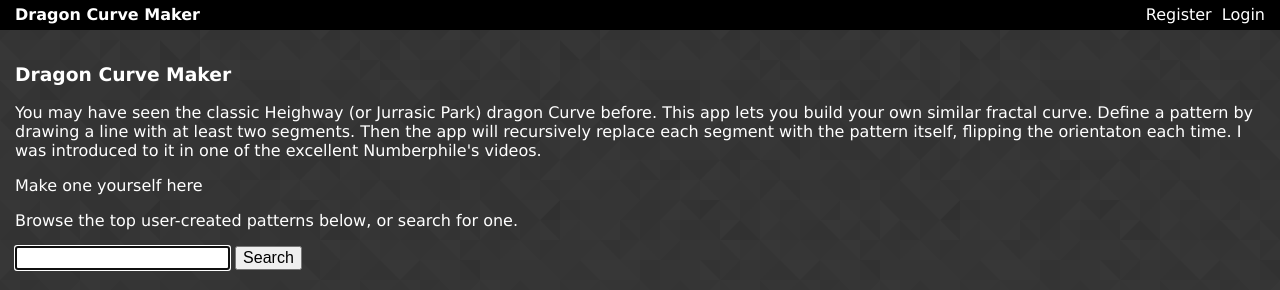
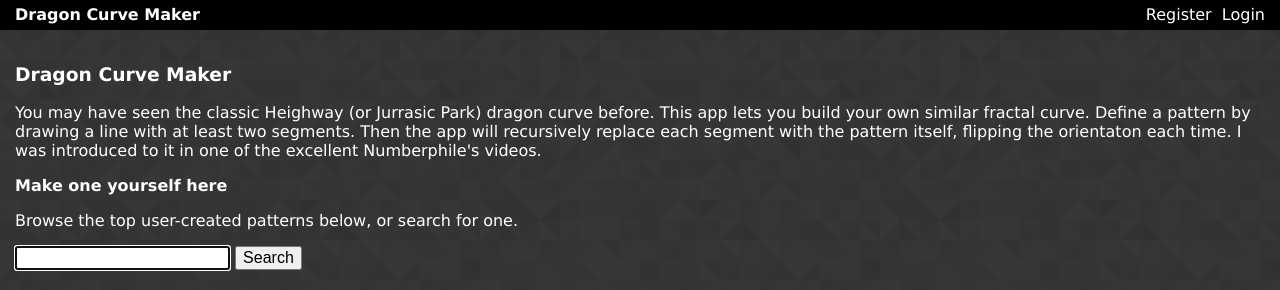
Before and after one commit to etoitau/etoitau-dragon, a Django app: page / in a window 1280 px wide. Shown: the top 290 px of the page. Run offline with Django 3.2, Linux system fonts and the light colour scheme; tables that the repository leaves empty hold one stand-in row (values such as "Sample post"); parts of the project's set-up code (start-up, migrations or seed data) failed here and were passed over; some libraries are stand-ins or nearby versions.

Commit message:
minor styling and links

```diff
--- a/dragon/static/dragon/viewer.js
+++ b/dragon/static/dragon/viewer.js
@@ -23,7 +23,7 @@ function viewer(in_pattern) {
     let draw_weight = 1;
     let gradations = 4;
     // set viewer box size
-    let box_dim = window.innerWidth * 0.9;
+    let box_dim = Math.min(window.innerWidth * 0.9, window.innerHeight *0.7);
 
 
     function render() {
--- a/dragon/templates/dragon/index.html
+++ b/dragon/templates/dragon/index.html
@@ -14,12 +14,12 @@
 
 {% block content %}
 <div class="content">
-    <h3>Dragon Curve Maker</h3>
+    <h3><a href="{% url 'index' %}" class="nostyle">Dragon Curve Maker</a></h3>
     {% if message %}<p>{{ message }}</p>{% endif %}
 
     <p>You may have seen the classic
     <a class="nostyle" target="_blank" href="https://en.wikipedia.org/wiki/Dragon_curve#Heighway_dragon">
-        Heighway (or Jurrasic Park) dragon Curve
+        Heighway (or Jurrasic Park) dragon curve
     </a>
     before. This app lets you build your own similar fractal curve. Define a pattern by drawing a line with
     at least two segments. Then the app will recursively replace each segment with the pattern itself, flipping
@@ -27,7 +27,7 @@
     <a class="nostyle" target="_blank" href="https://www.youtube.com/playlist?list=PLt5AfwLFPxWKaSnoaJgjVN-7Vl4Xdu4vT">
         one of the excellent Numberphile's videos</a>.
     </p>
-    <p><a class="nostyle" href="{% url 'draw' %}">Make one yourself here</a></p>
+    <p><a class="nostyle title" href="{% url 'draw' %}">Make one yourself here</a></p>
     <p>Browse the top user-created patterns below, or search for one.</p>
     <form id="search_form" action="{% url 'index' %}" method="get">
         {% csrf_token %}
--- a/dragon/templates/dragon/view.html
+++ b/dragon/templates/dragon/view.html
@@ -17,7 +17,11 @@
 <div class="content">
     <h3>View Pattern</h3>
     {% if message %}<p>{{ message }}</p>{% endif %}
-    <h4>{{ pattern.name }} by {{ pattern.creator.username }}</h4>
+    <h4>{{ pattern.name }} by
+        <a class="nostyle" href="{% url 'index' %}?username={{ pattern.creator.username }}">
+            {{ pattern.creator.username }}
+        </a>
+    </h4>
     {% if user.is_authenticated %}
         {% if voted %}
             Already upvoted
```
Also changed, not shown: dragon/static/dragon/styles.css (+0 -18 lines), README.md.
